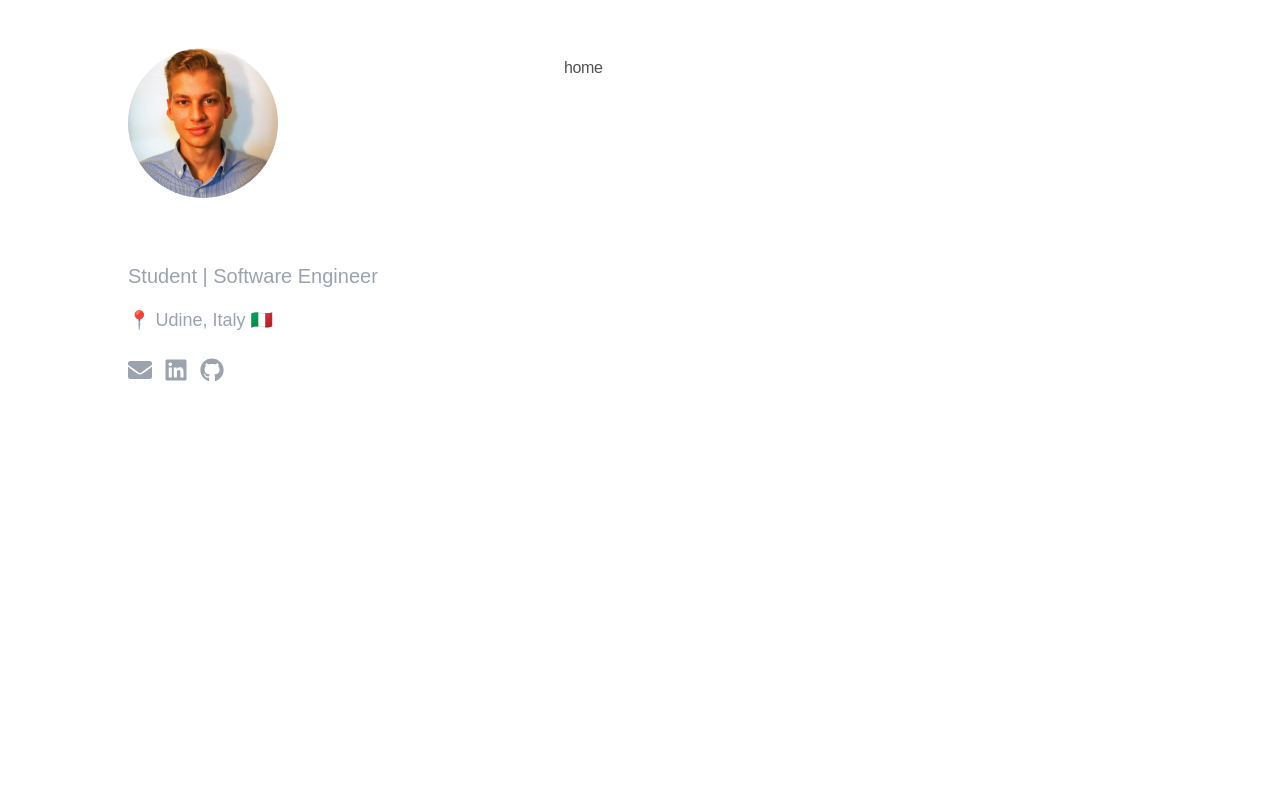
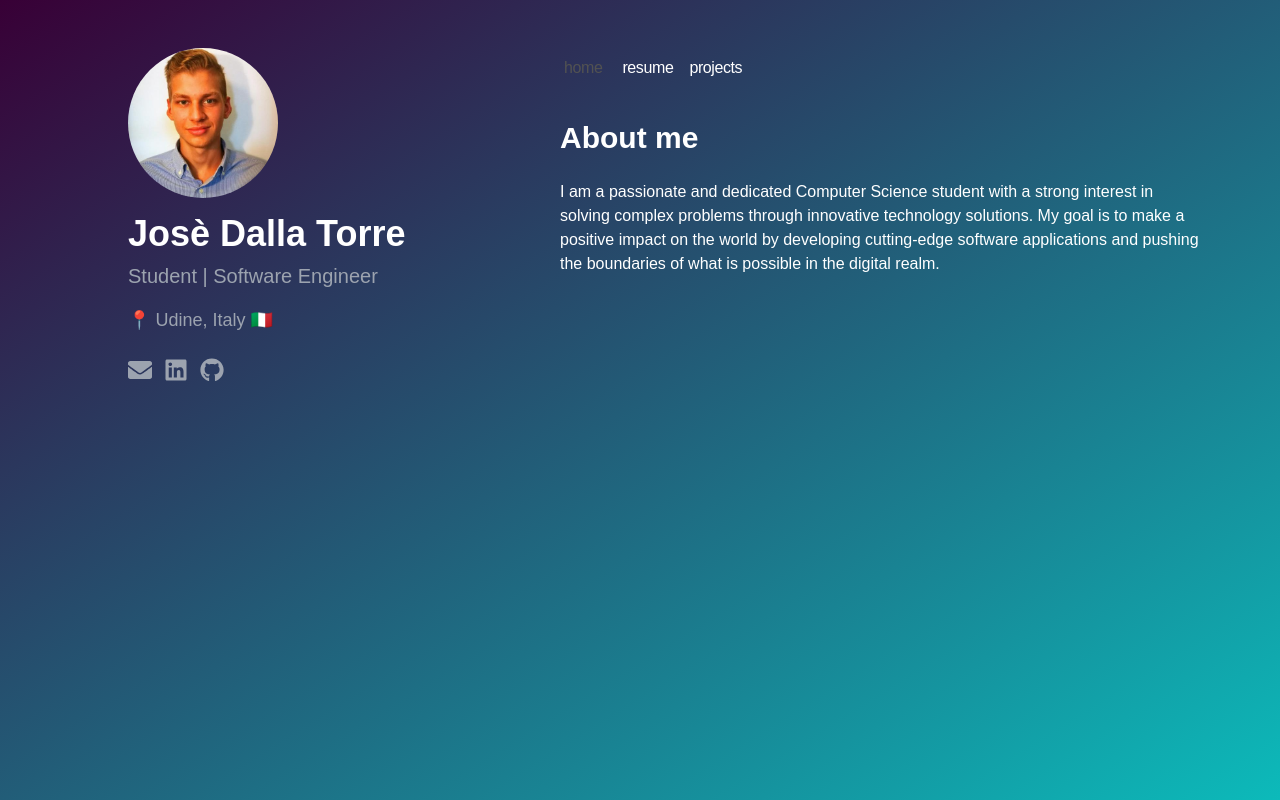
Before and after one commit to josedallatorre/josedallatorre.github.io, a Next.js app: page / in a window 1280 px wide. Built offline with nearby package versions, Linux system fonts and the light colour scheme.

Commit message:
fix: background now is showing also for white mode users

```diff
--- a/app/layout.tsx
+++ b/app/layout.tsx
@@ -50,7 +50,7 @@ export default function RootLayout({
   return (
     <html lang="en"
       className={cx(
-        'text-black bg-white dark:text-white dark:bg-gradient-to-br from-[#380036] to-[#0CBABA]',
+        'text-white bg-gradient-to-br from-[#380036] to-[#0CBABA] dark:text-white dark:bg-gradient-to-br from-[#380036] to-[#0CBABA]',
         GeistSans.variable,
         GeistMono.variable
       )}>
```
